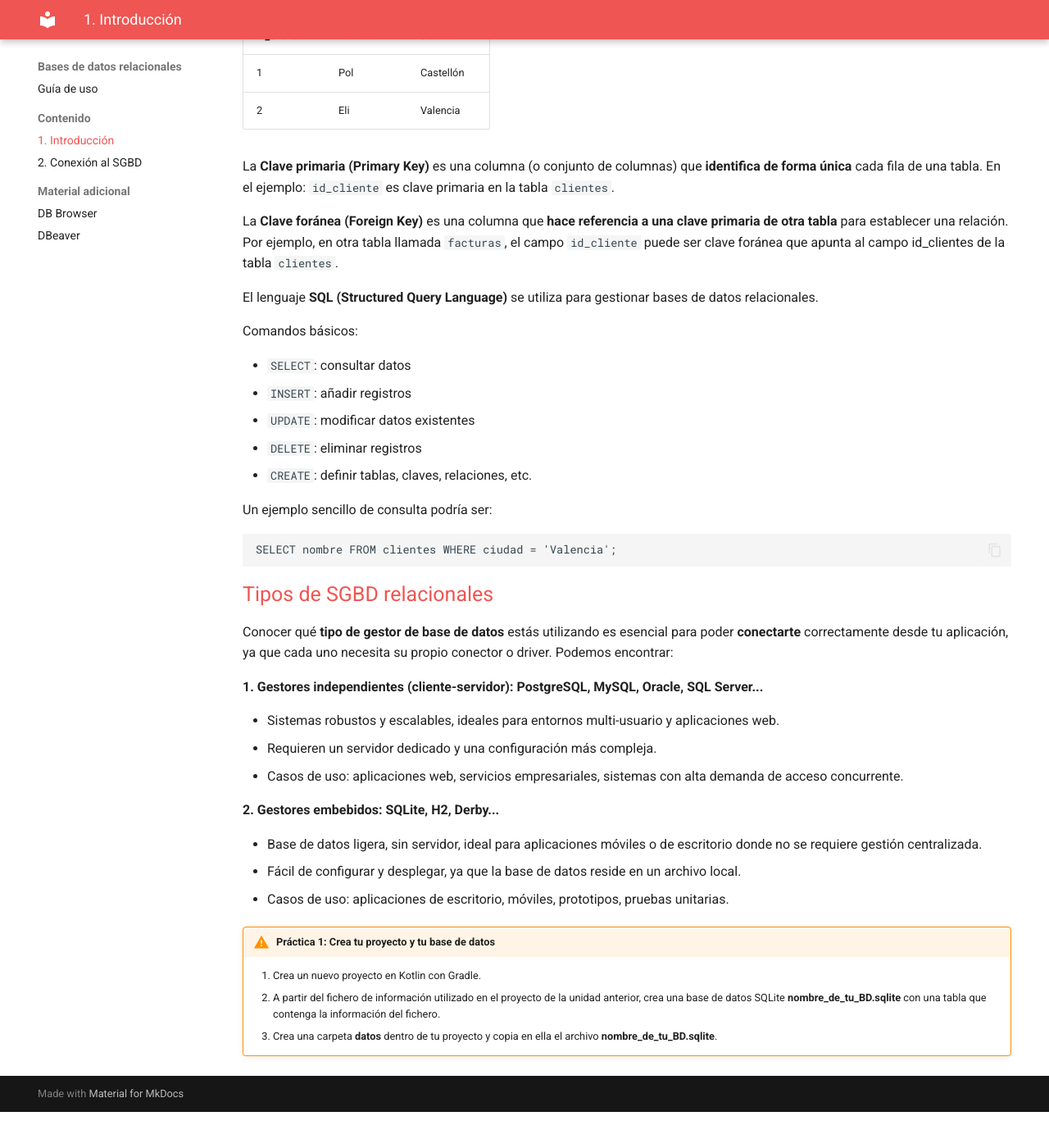
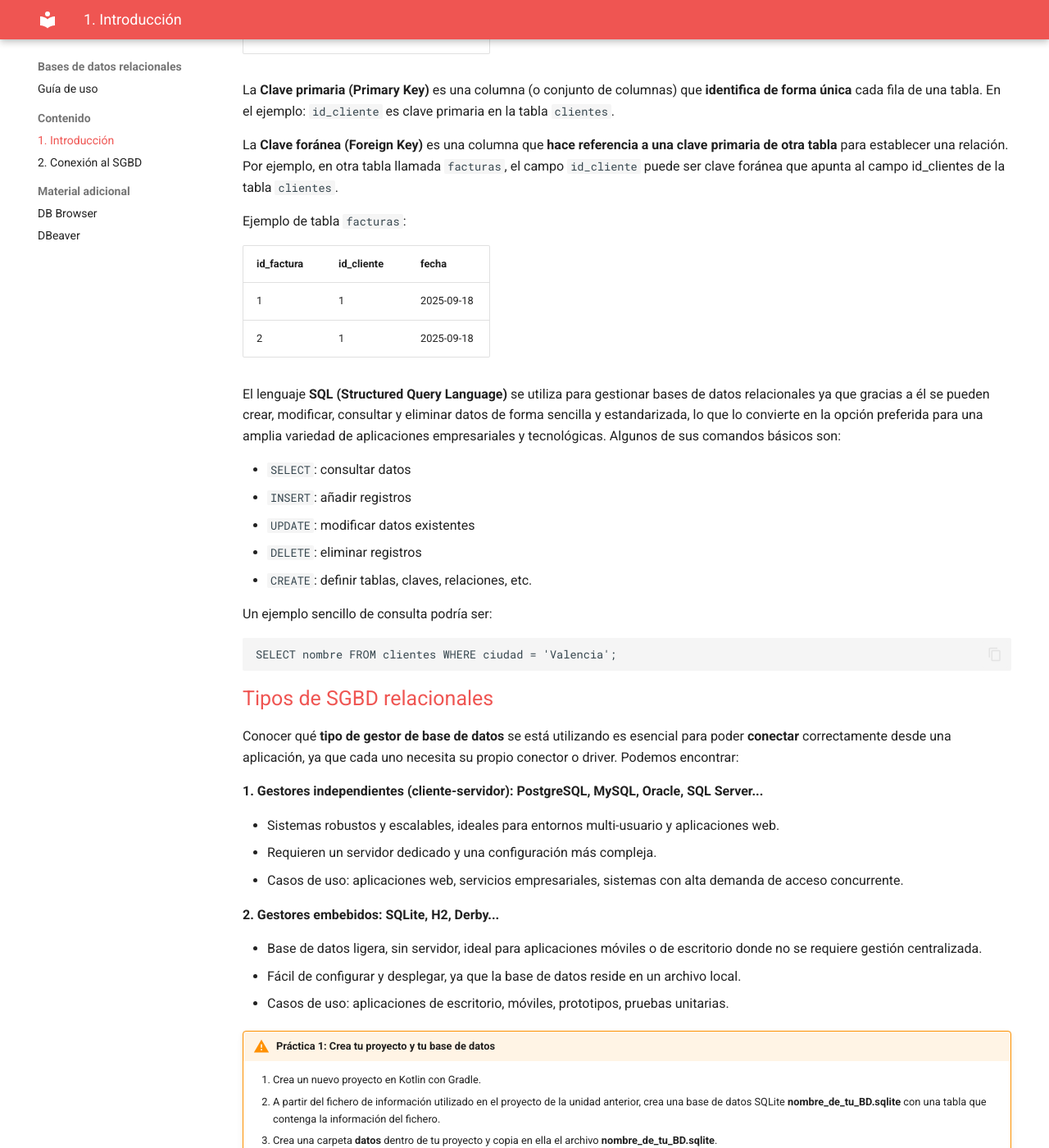
Before and after one commit to bpaterna/AD_BD_REL, an MkDocs documentation site: the page built from docs/1_introduccion.md, in a window 1280 px wide and 1400 px high, scrolled down 581 px. Shown: the whole window at 82% size. Built offline with MkDocs 1.6.1 and Material for MkDocs 9.7.7, drawn with Linux system fonts in a browser that asks for light colours; before the commit the page ends 1937 px from its top, so only the background shows below that; some of the changed text lies outside the part shown.

Commit message:
Update 1_introduccion.md

```diff
--- a/docs/1_introduccion.md
+++ b/docs/1_introduccion.md
@@ -17,9 +15,14 @@
 
 La **Clave foránea (Foreign Key)** es una columna que **hace referencia a una clave primaria de otra tabla** para establecer una relación. Por ejemplo, en otra tabla llamada `facturas`, el campo `id_cliente` puede ser clave foránea que apunta al campo id_clientes de la tabla `clientes`.
 
-El lenguaje **SQL (Structured Query Language)** se utiliza para gestionar bases de datos relacionales.
+Ejemplo de tabla `facturas`:
 
-Comandos básicos:
+| id_factura | id_cliente | fecha     |
+|------------|------------|------------|
+| 1          | 1          | 2025-09-18  |
+| 2          | 1          | 2025-09-18   |
+
+El lenguaje **SQL (Structured Query Language)** se utiliza para gestionar bases de datos relacionales ya que gracias a él se pueden crear, modificar, consultar y eliminar datos de forma sencilla y estandarizada, lo que lo convierte en la opción preferida para una amplia variedad de aplicaciones empresariales y tecnológicas. Algunos de sus comandos básicos son:
 
 - `SELECT`: consultar datos
 - `INSERT`: añadir registros
@@ -34,7 +37,7 @@
 
 <span class="mi_h2">Tipos de SGBD relacionales</span>
 
-Conocer qué **tipo de gestor de base de datos** estás utilizando es esencial para poder **conectarte** correctamente desde tu aplicación, ya que cada uno necesita su propio conector o driver. Podemos encontrar:
+Conocer qué **tipo de gestor de base de datos** se está utilizando es esencial para poder **conectar** correctamente desde una aplicación, ya que cada uno necesita su propio conector o driver. Podemos encontrar:
 
 **1. Gestores independientes (cliente-servidor): PostgreSQL, MySQL, Oracle, SQL Server...**
 
```
Also changed, not shown: other parts of docs/1_introduccion.md (+0 -2 lines).
